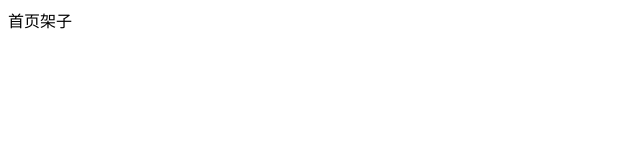
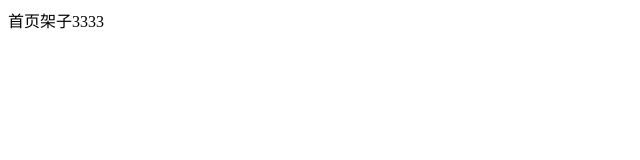
Before and after one commit to longfishes/orca, a Vue app in the folder orca-vue/: page / in a window 1280 px wide. Shown: the top 160 px of the page, without its empty margins (0-640 px from the left). Built offline with nearby package versions, Linux system fonts and the light colour scheme.

Commit message:
333测试

```diff
--- a/orca-vue/src/views/Layout/index.vue
+++ b/orca-vue/src/views/Layout/index.vue
@@ -1,5 +1,5 @@
 <template>
-  <div>首页架子</div>
+  <div>首页架子3333</div>
 </template>
 
 <script setup></script>
```
